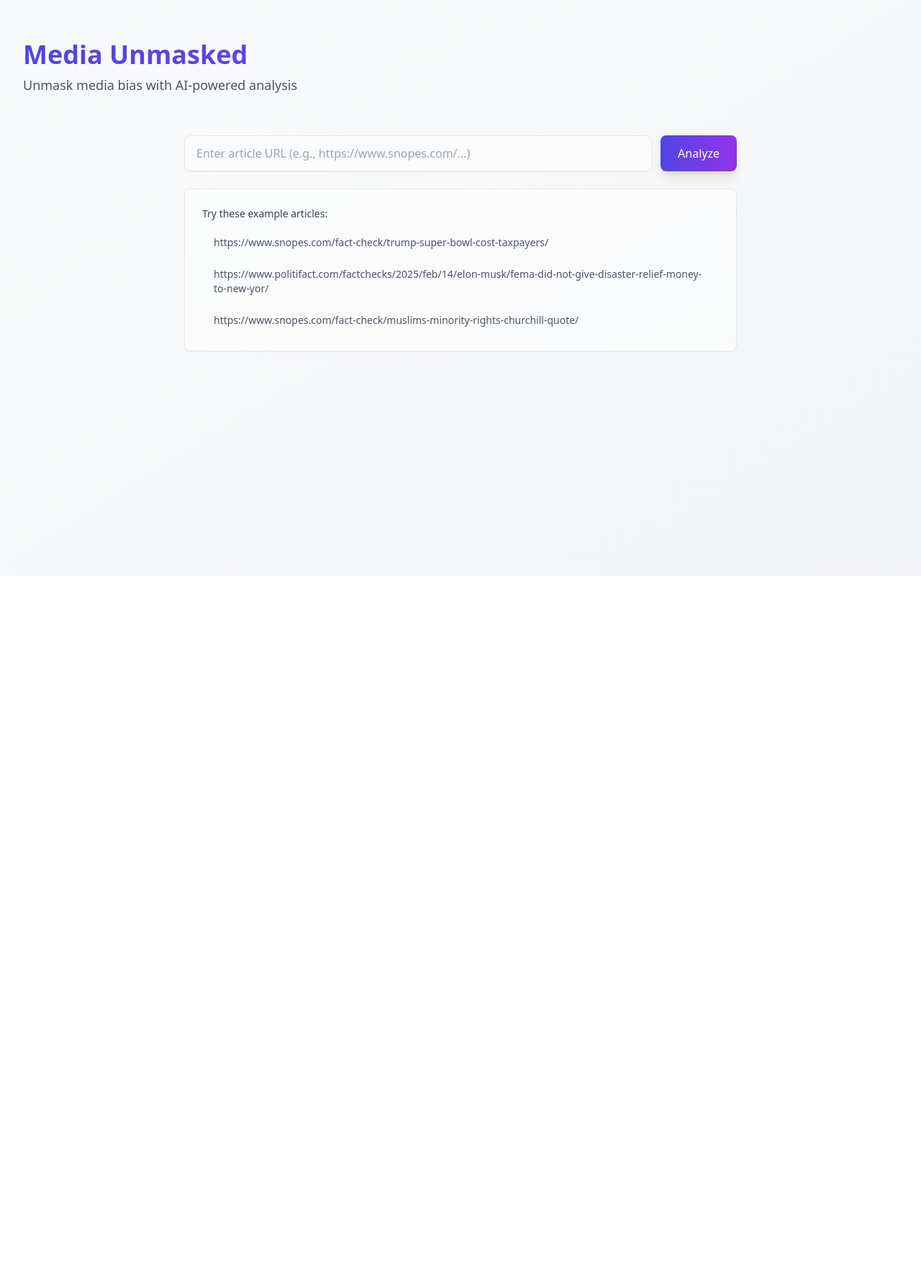
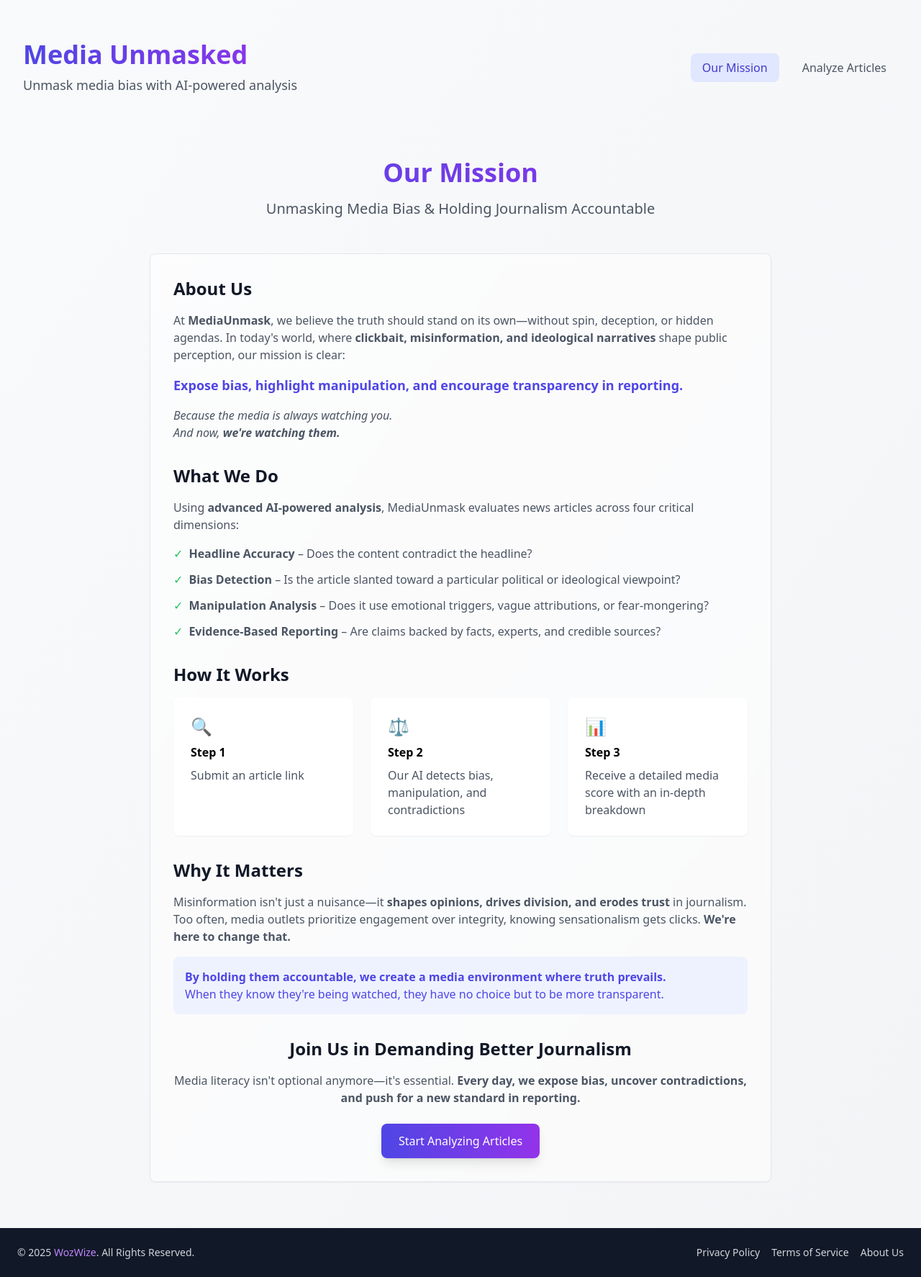
Before and after one commit to LtShibby/MediaUnmasked, a React (Vite) app in the folder frontend/: page / in a window 1280 px wide. Shown: the whole page at 72% size. Before the commit the page ends 800 px from the top, so only its background shows below. Built offline with nearby package versions, Linux system fonts and the light colour scheme.

Commit message:
adding about page, adding footer info

```diff
--- a/frontend/src/App.tsx
+++ b/frontend/src/App.tsx
@@ -2,12 +2,15 @@ import { useState } from 'react'
 import { UrlInput } from './components/UrlInput'
 import { AnalysisResult } from './components/AnalysisResult'
 import { Header } from './components/Header'
+import { AboutPage } from './components/AboutPage'
+import { Footer } from './components/Footer'
 import { analyzeArticle, AnalysisResponse } from './services/api'
 
 function App() {
   const [isLoading, setIsLoading] = useState(false);
   const [analysis, setAnalysis] = useState<AnalysisResponse | null>(null);
   const [error, setError] = useState<string | null>(null);
+  const [currentPage, setCurrentPage] = useState<'home' | 'analyze'>('home');
 
   const handleAnalyze = async (url: string) => {
     setIsLoading(true);
@@ -29,10 +32,14 @@ function App() {
   };
 
   return (
-    <div className="min-h-screen bg-gradient-to-br from-gray-50 to-gray-100">
-      <div className="container mx-auto px-4 py-8">
-        <Header />
+    <div className="min-h-screen bg-gradient-to-br from-gray-50 to-gray-100 flex flex-col">
+      <div className="container mx-auto px-4 py-8 flex-grow">
+        <Header onNavigate={setCurrentPage} currentPage={currentPage} />
         <main className="space-y-8">
+          {currentPage === 'home' ? (
+            <AboutPage onStartAnalyzing={() => setCurrentPage('analyze')} />
+          ) : (
+            <div className="space-y-8">
               <UrlInput onAnalyze={handleAnalyze} isLoading={isLoading} />
 
               {error && (
@@ -49,8 +56,11 @@ function App() {
                   <AnalysisResult analysis={analysis} />
                 </div>
               )}
+            </div>
+          )}
         </main>
       </div>
+      <Footer />
     </div>
   )
 }
--- /dev/null
+++ b/frontend/src/components/AboutPage.tsx
@@ -0,0 +1,130 @@
+import { FC } from 'react';
+
+interface Props {
+  onStartAnalyzing: () => void;
+}
+
+export const AboutPage: FC<Props> = ({ onStartAnalyzing }) => {
+  return (
+    <div className="max-w-4xl mx-auto px-4 py-8 space-y-12">
+      {/* Hero Section */}
+      <section className="text-center space-y-4">
+        <h1 className="text-4xl font-bold bg-gradient-to-r from-indigo-600 to-purple-600 bg-clip-text text-transparent">
+          Our Mission
+        </h1>
+        <p className="text-xl text-gray-600">
+          Unmasking Media Bias & Holding Journalism Accountable
+        </p>
+      </section>
+
+      {/* Main Content */}
+      <section className="prose prose-lg max-w-none">
+        <div className="bg-white/50 backdrop-blur-sm rounded-lg border border-gray-200 shadow-sm p-8 space-y-8">
+          {/* About Us */}
+          <div>
+            <h2 className="text-2xl font-bold text-gray-900 mb-4">About Us</h2>
+            <p className="text-gray-600">
+              At <span className="font-semibold">MediaUnmask</span>, we believe the truth should stand on its own—without
+              spin, deception, or hidden agendas. In today's world, where <span className="font-semibold">clickbait,
+              misinformation, and ideological narratives</span> shape public perception, our mission is clear:
+            </p>
+            <p className="text-lg font-semibold text-indigo-600 my-4">
+              Expose bias, highlight manipulation, and encourage transparency in reporting.
+            </p>
+            <p className="text-gray-600 italic">
+              Because the media is always watching you.<br />
+              And now, <span className="font-semibold">we're watching them.</span>
+            </p>
+          </div>
+
+          {/* What We Do */}
+          <div>
+            <h2 className="text-2xl font-bold text-gray-900 mb-4">What We Do</h2>
+            <p className="text-gray-600 mb-4">
+              Using <span className="font-semibold">advanced AI-powered analysis</span>, MediaUnmask evaluates
+              news articles across four critical dimensions:
+            </p>
+            <ul className="space-y-3 text-gray-600">
+              <li className="flex items-start">
+                <span className="text-green-500 mr-2">✓</span>
+                <span><strong>Headline Accuracy</strong> – Does the content contradict the headline?</span>
+              </li>
+              <li className="flex items-start">
+                <span className="text-green-500 mr-2">✓</span>
+                <span><strong>Bias Detection</strong> – Is the article slanted toward a particular political or ideological viewpoint?</span>
+              </li>
+              <li className="flex items-start">
+                <span className="text-green-500 mr-2">✓</span>
+                <span><strong>Manipulation Analysis</strong> – Does it use emotional triggers, vague attributions, or fear-mongering?</span>
+              </li>
+              <li className="flex items-start">
+                <span className="text-green-500 mr-2">✓</span>
+                <span><strong>Evidence-Based Reporting</strong> – Are claims backed by facts, experts, and credible sources?</span>
+              </li>
+            </ul>
+          </div>
+
+          {/* How It Works */}
+          <div>
+            <h2 className="text-2xl font-bold text-gray-900 mb-4">How It Works</h2>
+            <div className="grid grid-cols-1 md:grid-cols-3 gap-6">
+              <div className="bg-white rounded-lg p-6 shadow-sm">
+                <div className="text-2xl mb-2">🔍</div>
+                <h3 className="font-semibold mb-2">Step 1</h3>
+                <p className="text-gray-600">Submit an article link</p>
+              </div>
+              <div className="bg-white rounded-lg p-6 shadow-sm">
+                <div className="text-2xl mb-2">⚖️</div>
+                <h3 className="font-semibold mb-2">Step 2</h3>
+                <p className="text-gray-600">Our AI detects bias, manipulation, and contradictions</p>
+              </div>
+              <div className="bg-white rounded-lg p-6 shadow-sm">
+                <div className="text-2xl mb-2">📊</div>
+                <h3 className="font-semibold mb-2">Step 3</h3>
+                <p className="text-gray-600">Receive a detailed media score with an in-depth breakdown</p>
+              </div>
+            </div>
+          </div>
+
+          {/* Why It Matters */}
+          <div>
+            <h2 className="text-2xl font-bold text-gray-900 mb-4">Why It Matters</h2>
+            <p className="text-gray-600">
+              Misinformation isn't just a nuisance—it <span className="font-semibold">shapes opinions,
+              drives division, and erodes trust</span> in journalism. Too often, media outlets prioritize
+              engagement over integrity, knowing sensationalism gets clicks.
+              <span className="font-semibold"> We're here to change that.</span>
+            </p>
+            <div className="my-4 p-4 bg-indigo-50 rounded-lg">
+              <p className="text-indigo-600 font-semibold">
+                By holding them accountable, we create a media environment where truth prevails.
+              </p>
+              <p className="text-indigo-600">
+                When they know they're being watched, they have no choice but to be more transparent.
+              </p>
+            </div>
+          </div>
+
+          {/* Call to Action */}
+          <div className="text-center">
+            <h2 className="text-2xl font-bold text-gray-900 mb-4">Join Us in Demanding Better Journalism</h2>
+            <p className="text-gray-600 mb-6">
+              Media literacy isn't optional anymore—it's essential. <span className="font-semibold">
+              Every day, we expose bias, uncover contradictions, and push for a new standard in reporting.</span>
+            </p>
+            <button
+              onClick={onStartAnalyzing}
+              className="px-6 py-3 bg-gradient-to-r from-indigo-600 to-purple-600
+                       text-white rounded-lg font-medium shadow-lg
+                       hover:from-indigo-700 hover:to-purple-700
+                       focus:outline-none focus:ring-2 focus:ring-indigo-500 focus:ring-offset-2
+                       transition-all duration-200 ease-in-out"
+            >
+              Start Analyzing Articles
+            </button>
+          </div>
+        </div>
+      </section>
+    </div>
+  );
+};
--- /dev/null
+++ b/frontend/src/components/Footer.tsx
@@ -0,0 +1,48 @@
+import { FC } from 'react';
+
+export const Footer: FC = () => {
+  return (
+    <footer className="w-full bg-gray-900 text-gray-300 py-6 text-center text-sm">
+      <div className="container mx-auto flex flex-col md:flex-row justify-between items-center px-6">
+        <p className="mb-2 md:mb-0">
+          © {new Date().getFullYear()}{" "}
+          <a
+            href="https://wozwize.com"
+            target="_blank"
+            rel="noopener noreferrer"
+            className="text-purple-400 hover:text-purple-300 transition"
+          >
+            WozWize
+          </a>. All Rights Reserved.
+        </p>
+
+        <div className="flex space-x-4">
+          <a
+            href="https://wozwize.com/privacy-policy"
+            target="_blank"
+            rel="noopener noreferrer"
+            className="hover:text-white transition"
+          >
+            Privacy Policy
+          </a>
+          <a
+            href="https://wozwize.com/terms-of-service"
+            target="_blank"
+            rel="noopener noreferrer"
+            className="hover:text-white transition"
+          >
+            Terms of Service
+          </a>
+          <a
+            href="https://wozwize.com/about"
+            target="_blank"
+            rel="noopener noreferrer"
+            className="hover:text-white transition"
+          >
+            About Us
+          </a>
+        </div>
+      </div>
+    </footer>
+  );
+};
--- a/frontend/src/components/Header.tsx
+++ b/frontend/src/components/Header.tsx
@@ -1,7 +1,15 @@
-export const Header = () => {
+import { FC } from 'react';
+
+interface Props {
+  onNavigate: (page: 'home' | 'analyze') => void;
+  currentPage: 'home' | 'analyze';
+}
+
+export const Header: FC<Props> = ({ onNavigate, currentPage }) => {
   return (
     <header className="py-6 mb-8">
-      <div className="container mx-auto px-4">
+      <div className="container mx-auto px-4 flex justify-between items-center">
+        <div>
           <h1 className="text-4xl font-bold bg-gradient-to-r from-indigo-600 to-purple-600 bg-clip-text text-transparent">
             Media Unmasked
           </h1>
@@ -9,6 +17,29 @@ export const Header = () => {
             Unmask media bias with AI-powered analysis
           </p>
         </div>
+        <nav className="space-x-4">
+          <button
+            onClick={() => onNavigate('home')}
+            className={`px-4 py-2 rounded-lg transition-colors ${
+              currentPage === 'home'
+                ? 'bg-indigo-100 text-indigo-700'
+                : 'text-gray-600 hover:text-indigo-600'
+            }`}
+          >
+            Our Mission
+          </button>
+          <button
+            onClick={() => onNavigate('analyze')}
+            className={`px-4 py-2 rounded-lg transition-colors ${
+              currentPage === 'analyze'
+                ? 'bg-indigo-100 text-indigo-700'
+                : 'text-gray-600 hover:text-indigo-600'
+            }`}
+          >
+            Analyze Articles
+          </button>
+        </nav>
+      </div>
     </header>
   );
 };
```
Lines whose indentation alone changed are shown as unchanged.
